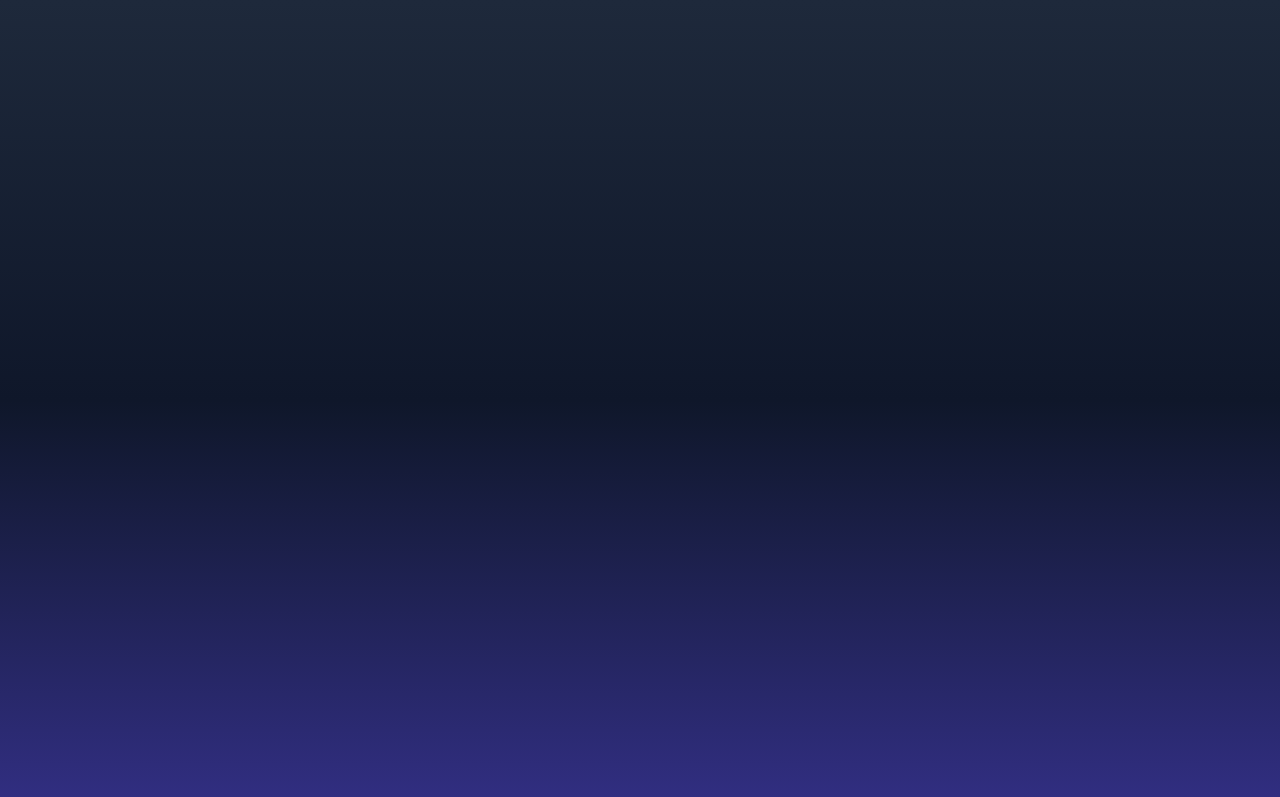
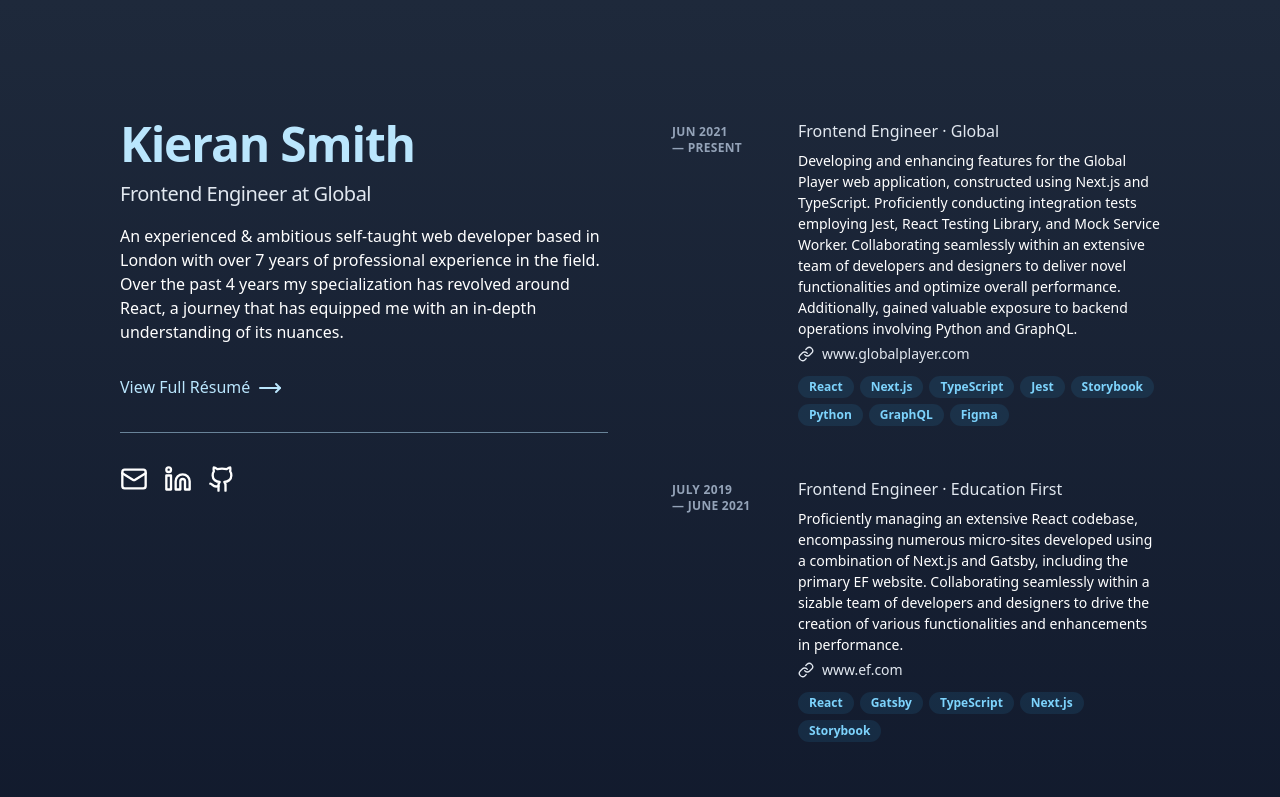
Before and after one commit to kieranbs96/kieransmith.co.uk, a Next.js app: page / in a window 1280 px wide. Shown: the top 797 px of the page. Built offline with nearby package versions, Linux system fonts and the light colour scheme.

Commit message:
bugfix: debug 3

```diff
--- a/app/(user)/head.tsx
+++ b/app/(user)/head.tsx
@@ -1,9 +1,9 @@
-// import { DefaultTags } from 'components/DefaultTags';
+import { DefaultTags } from 'components/DefaultTags';
 
 export default function Head() {
   return (
     <>
-      {/* <DefaultTags /> */}
+      <DefaultTags />
       <title>Kieran Smith | Frontend Developer</title>
       <meta name="description" content="Kieran Smith - Frontend Developer" />
       {/* <link rel="stylesheet" href="https://rsms.me/inter/inter.css" /> */}
--- a/app/(user)/page.tsx
+++ b/app/(user)/page.tsx
@@ -33,7 +33,7 @@ export default function Home() {
 
   return (
     <div className="mb-4 grid grid-cols-1 gap-x-4 gap-y-8 lg:grid-cols-6 lg:gap-y-12">
-      {/* <div className="col-span-6 p-6 lg:col-span-3">
+      <div className="col-span-6 p-6 lg:col-span-3">
         <Intro />
       </div>
       <div className="col-span-6 flex flex-col gap-8 p-6 lg:col-span-3">
@@ -53,7 +53,7 @@ export default function Home() {
         <GridItem className="col-span-3 bg-blue-300 text-stone-700 lg:col-span-1">
           <Project project={projects[2]} />
         </GridItem>
-      </div> */}
+      </div>
     </div>
   );
 }
```
